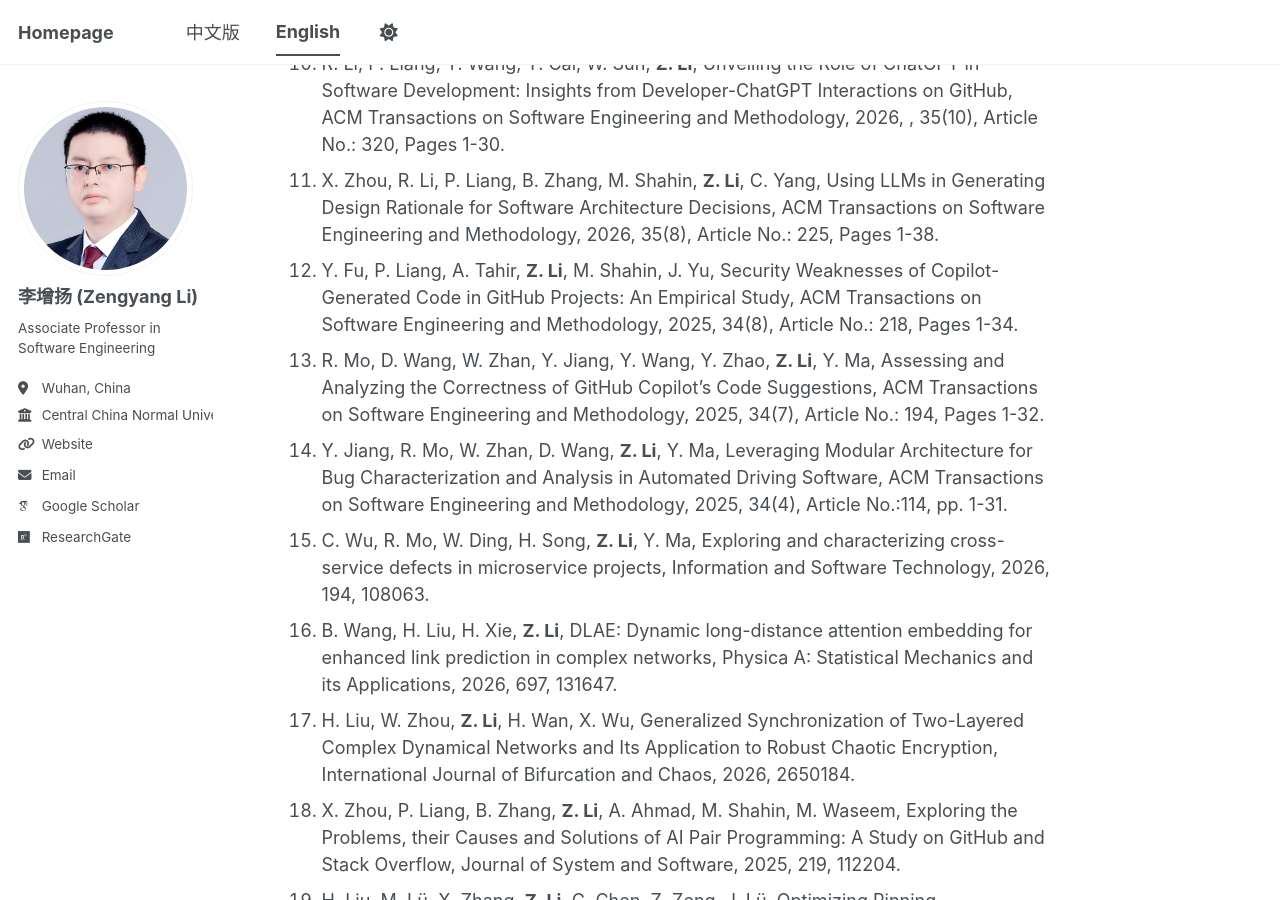
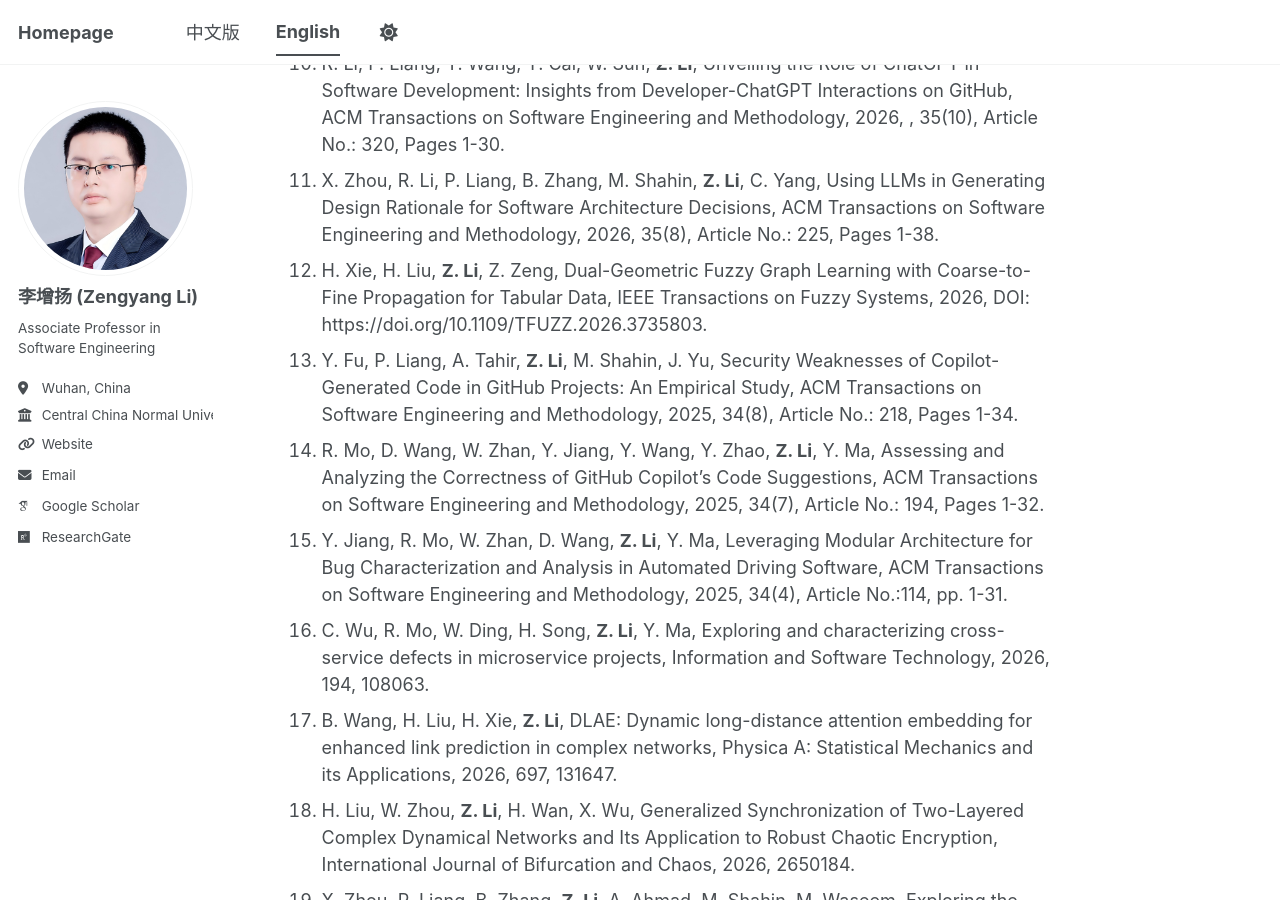
Before and after one commit to zengyang/zengyang.github.io, a Jekyll site: the page built from _pages/abouten.md, in a window 1280 px wide and 900 px high, scrolled down 2090 px. Built offline with Jekyll 4.4.1, drawn with Linux system fonts in a browser that asks for light colours; some web fonts are replaced; a script bundle is joined from its source files by our own code; library files that are not in the unit come from our copies.

Commit message:
Update abouten.md

```diff
--- a/_pages/abouten.md
+++ b/_pages/abouten.md
@@ -51,6 +51,7 @@ Publications
 1. R. Li, R. Mo, Y. Zeng, Z. Liu, **Z. Li**, Y. Ma, A Multi-Dimensional Quality Evaluation of Code Generated by LLM-Based Tools Across Multiple Programming Languages, ACM Transactions on Software Engineering and Methodology, 2026, DOI：https://doi.org/10.1145/3800582.
 1. R. Li, P. Liang, Y. Wang, Y. Cai, W. Sun, **Z. Li**, Unveiling the Role of ChatGPT in Software Development: Insights from Developer-ChatGPT Interactions on GitHub, ACM Transactions on Software Engineering and Methodology, 2026, , 35(10), Article No.: 320, Pages 1-30.
 1. X. Zhou, R. Li, P. Liang, B. Zhang, M. Shahin, **Z. Li**, C. Yang, Using LLMs in Generating Design Rationale for Software Architecture Decisions, ACM Transactions on Software Engineering and Methodology, 2026, 35(8), Article No.: 225, Pages 1-38.
+1. H. Xie, H. Liu, **Z. Li**, Z. Zeng, Dual-Geometric Fuzzy Graph Learning with Coarse-to-Fine Propagation for Tabular Data, IEEE Transactions on Fuzzy Systems, 2026, DOI: https://doi.org/10.1109/TFUZZ.2026.3735803.
 1. Y. Fu, P. Liang, A. Tahir, **Z. Li**, M. Shahin, J. Yu, Security Weaknesses of Copilot-Generated Code in GitHub Projects: An Empirical Study, ACM Transactions on Software Engineering and Methodology, 2025, 34(8), Article No.: 218, Pages 1-34.
 1. R. Mo, D. Wang, W. Zhan, Y. Jiang, Y. Wang, Y. Zhao, **Z. Li**, Y. Ma, Assessing and Analyzing the Correctness of GitHub Copilot’s Code Suggestions, ACM Transactions on Software Engineering and Methodology, 2025, 34(7), Article No.: 194, Pages 1-32.
 1. Y. Jiang, R. Mo, W. Zhan, D. Wang, **Z. Li**, Y. Ma, Leveraging Modular Architecture for Bug Characterization and Analysis in Automated Driving Software, ACM Transactions on Software Engineering and Methodology, 2025, 34(4), Article No.:114, pp. 1-31.
```
